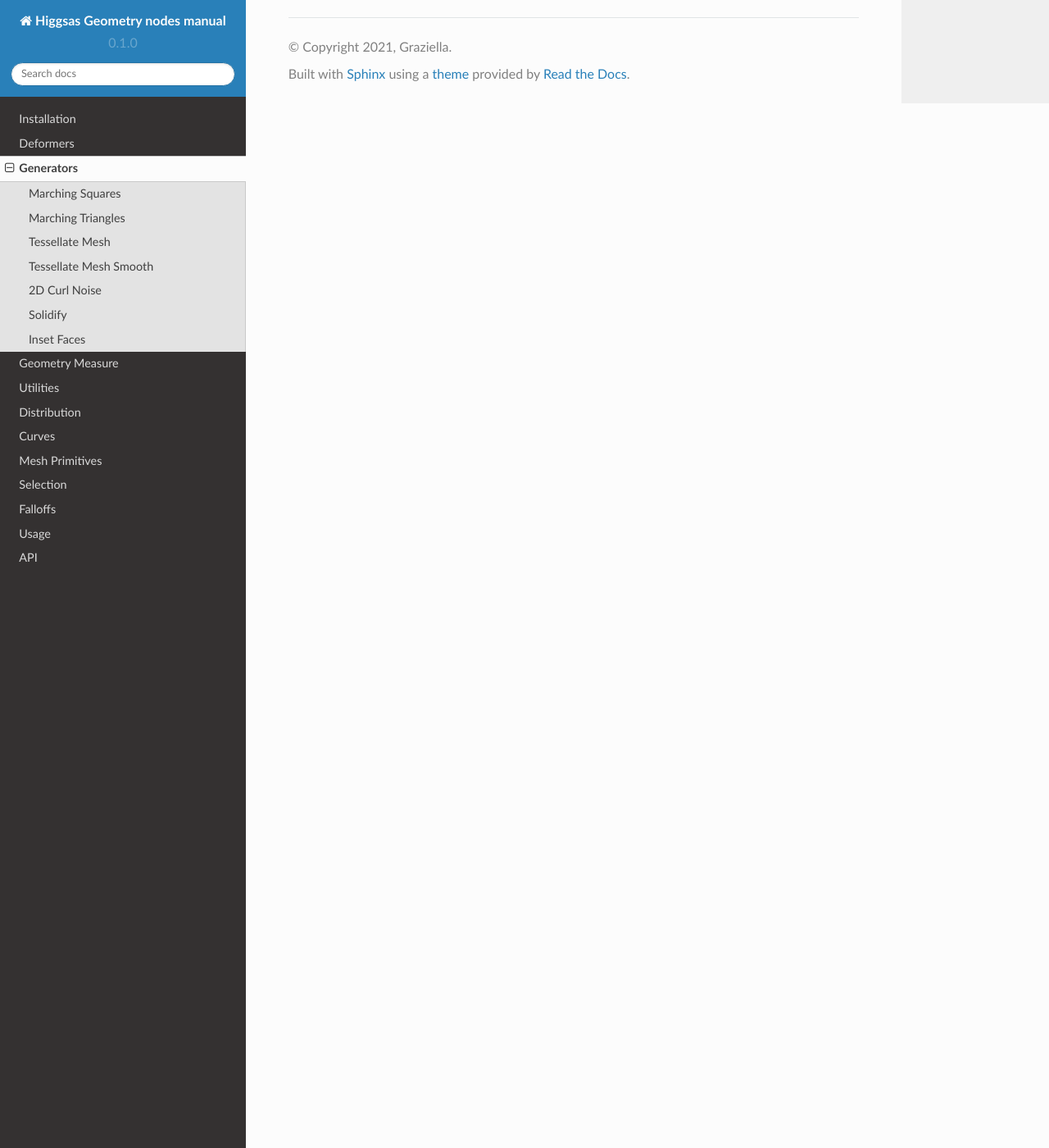
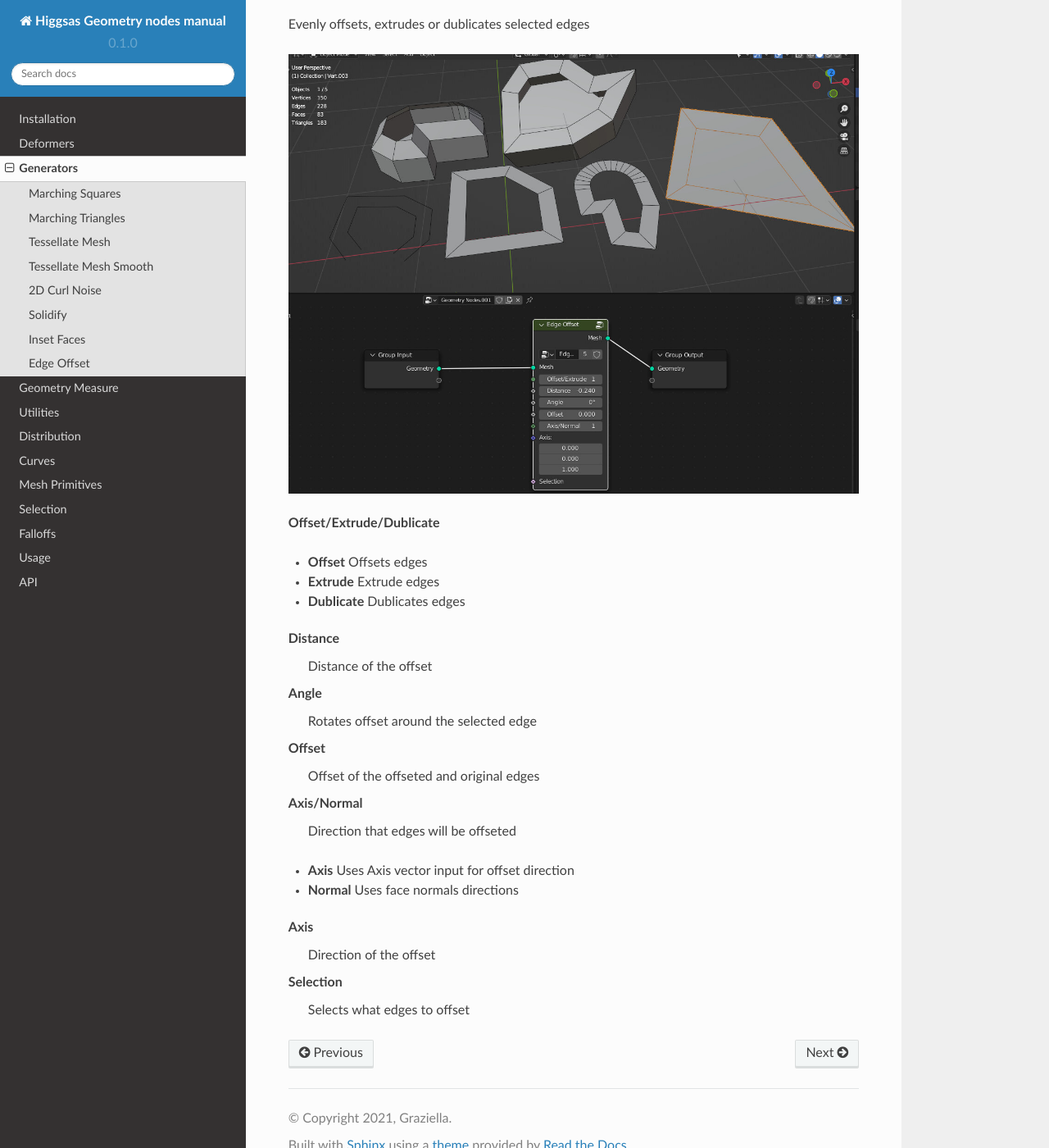
Before and after one commit to higgsas/higgsas_geo_nodes_manual, a Sphinx documentation site: the page built from docs/generators.rst, in a window 1280 px wide and 1400 px high, scrolled down 13789 px. Shown: the whole window at 82% size. Built offline with Sphinx 7.4.7 and the Read the Docs theme 2.0.0, drawn with Linux system fonts in a browser that asks for light colours.

Commit message:
Update generators.rst

```diff
--- a/docs/generators.rst
+++ b/docs/generators.rst
@@ -259,3 +259,40 @@ Reletive Offset
 
 Selection
   Selection of the face inset
+
+
+
+************************************************************
+Edge Offset
+************************************************************
+
+Evenly offsets, extrudes or dublicates selected edges
+
+.. image:: images/edge_offset.jpeg
+
+**Offset/Extrude/Dublicate**
+
+- **Offset** Offsets edges
+- **Extrude** Extrude edges
+- **Dublicate** Dublicates edges
+
+Distance
+  Distance of the offset
+
+Angle
+  Rotates offset around the selected edge
+
+Offset
+  Offset of the offseted and original edges
+
+Axis/Normal
+  Direction that edges will be offseted
+
+- **Axis** Uses Axis vector input for offset direction
+- **Normal** Uses face normals directions
+
+Axis
+  Direction of the offset
+
+Selection
+  Selects what edges to offset
```
